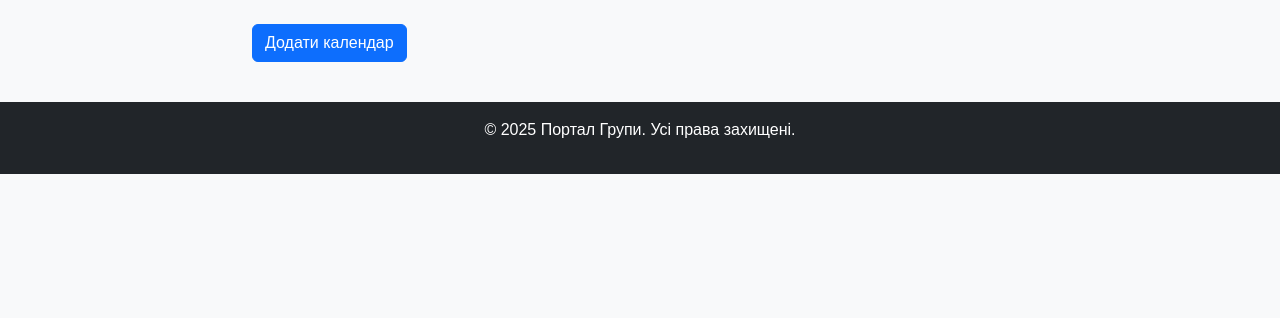
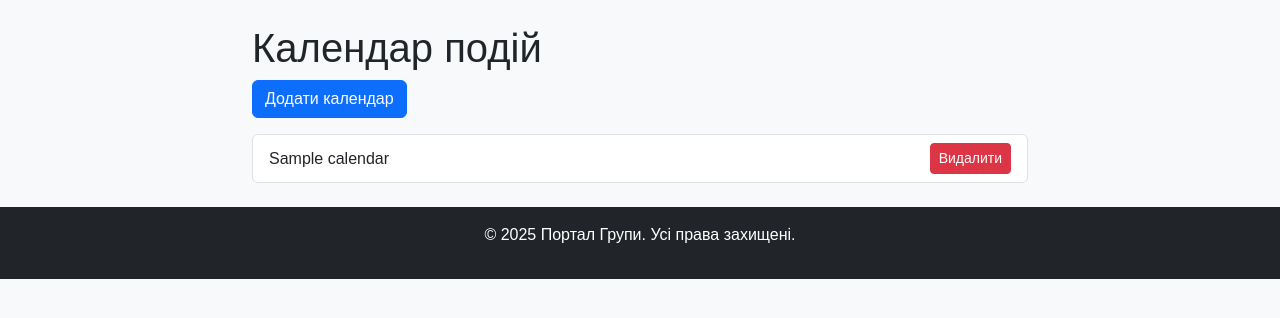
Before and after one commit to SofiaaMohyla/python_advance_group_project_2025, a Django app: template templates/events_calendar/calendar_list.html in a window 1280 px wide. Shown: the part 62-380 px from the top of the page. Run offline with Django 3.2, Linux system fonts and the light colour scheme; the template is opened without the code that fills it: most values are stand-ins (such as "Sample title", 1, 10 or a date in 2020).

Commit message:
update calendars list

```diff
--- a/templates/events_calendar/calendar_list.html
+++ b/templates/events_calendar/calendar_list.html
@@ -1,6 +1,18 @@
 {% extends 'base.html' %}
 {% block content %}
+<h1>Календар подій</h1>
 <a href="{% url 'calendar_create' %}" class="btn btn-primary info mb-3">
     <i class="ti ti-circle-plus"></i> Додати календар
 </a>
+<div id="calendar_list" class="list-group">
+    {% for calendar in calendars %}
+    <div class="list-group-item d-flex justify-content-between align-items-center task">
+        <a href="{% url 'calendar_detail' calendar.id %}" class="text-decoration-none text-body">
+            {{ calendar.name }}
+        </a>
+        <a href="{% url 'calendar_delete' calendar.id %}" class="btn btn-sm btn-danger">Видалити</a>
+    </div>
+    {% endfor %}
+</div>
+
 {% endblock content %}
```
Also changed, not shown: media/calendar_image/завантаження.jpeg (added).
